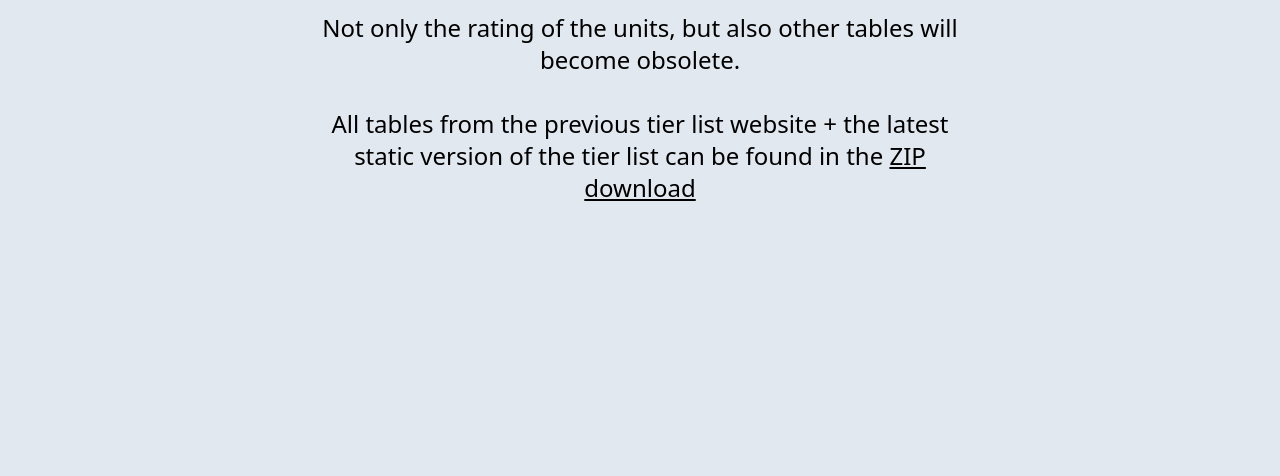
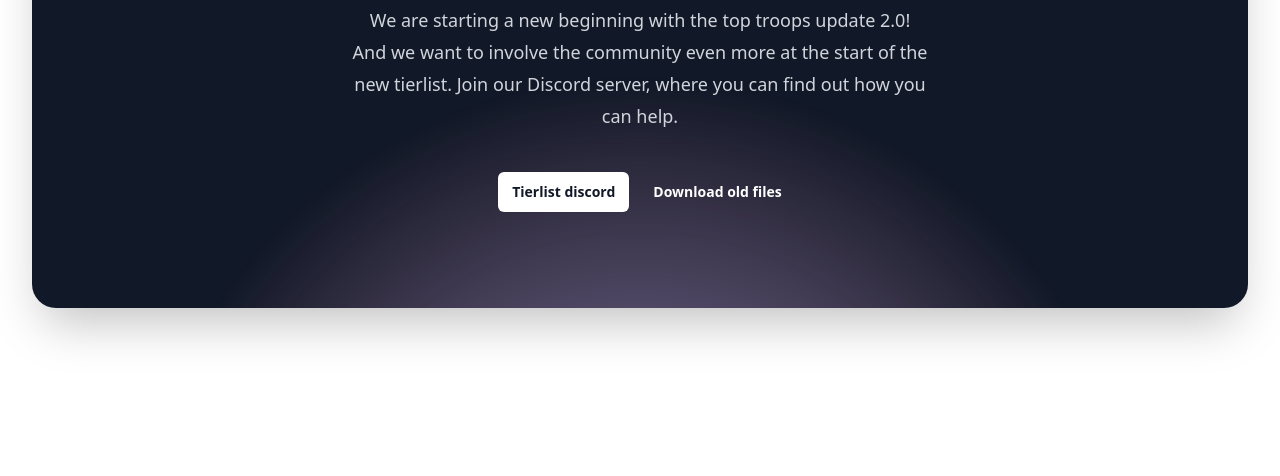
Before and after one commit to siedlermaster/construction, a plain HTML site: page index.html in a window 1280 px wide. Shown: the part 324-800 px from the top of the page. Drawn offline with nearby package versions, Linux system fonts and the light colour scheme.

Commit message:
Update index.html

```diff
--- a/index.html
+++ b/index.html
@@ -1,17 +1,31 @@
 <!DOCTYPE html>
-<html class="h-full bg-slate-200" lang="de">
+<html class="h-full bg-white" lang="de">
 <head>
   <meta charset="utf-8" />
   <title>Top Troops</title>
   <meta name="viewport" content="width=device-width, initial-scale=1" />
   <script src="https://cdn.tailwindcss.com"></script>
 </head>
-<body class="h-full flex items-center	">
+<body class="h-full flex items-center">
 
-  <div class="max-w-2xl mx-auto text-center">
-    <h1 class="text-2xl">Everything will change with the Top Troops Update 2.0.
-      <br /><br />Not only the rating of the units, but also other tables will become obsolete.
-      <br /><br />All tables from the previous tier list website + the latest static version of the tier list can be found in the <a class="underline" href="https://github.com/siedlermaster/construction/raw/main/pre-update-2.0.zip">ZIP download</a></h1>
+  <div class="mx-auto w-full max-w-7xl py-24 sm:px-6 sm:py-32 lg:px-8">
+    <div class="relative isolate overflow-hidden bg-gray-900 px-6 py-24 text-center shadow-2xl sm:rounded-3xl sm:px-16">
+      <h2 class="mx-auto max-w-2xl text-3xl uppercase font-semibold tracking-tight text-white sm:text-4xl">Become part of the new tierlist</h2>
+      <p class="mx-auto mt-6 max-w-xl text-lg leading-8 text-gray-300">We are starting a new beginning with the top troops update 2.0! And we want to involve the community even more at the start of the new tierlist. Join our Discord server, where you can find out how you can help.</p>
+      <div class="mt-10 flex items-center justify-center gap-x-6">
+        <a target="_blank" href="https://discord.gg/V2mjcJBMac" class="rounded-md bg-white px-3.5 py-2.5 text-sm font-semibold text-gray-900 shadow-sm hover:bg-gray-100 focus-visible:outline focus-visible:outline-2 focus-visible:outline-offset-2 focus-visible:outline-white">Tierlist discord</a>
+        <a href="https://toptroops-tierlist.top/pre-update-2.0.zip" class="text-sm font-semibold leading-6 text-white">Download old files</a>
+      </div>
+      <svg viewBox="0 0 1024 1024" class="absolute left-1/2 top-1/2 -z-10 h-[64rem] w-[64rem] -translate-x-1/2 [mask-image:radial-gradient(closest-side,white,transparent)]" aria-hidden="true">
+        <circle cx="512" cy="512" r="512" fill="url(#827591b1-ce8c-4110-b064-7cb85a0b1217)" fill-opacity="0.7" />
+        <defs>
+          <radialGradient id="827591b1-ce8c-4110-b064-7cb85a0b1217">
+            <stop stop-color="#a5b4fc" />
+            <stop offset="1" stop-color="#f9a8d4" />
+          </radialGradient>
+        </defs>
+      </svg>
+    </div>
   </div>
 
 </body>
```
